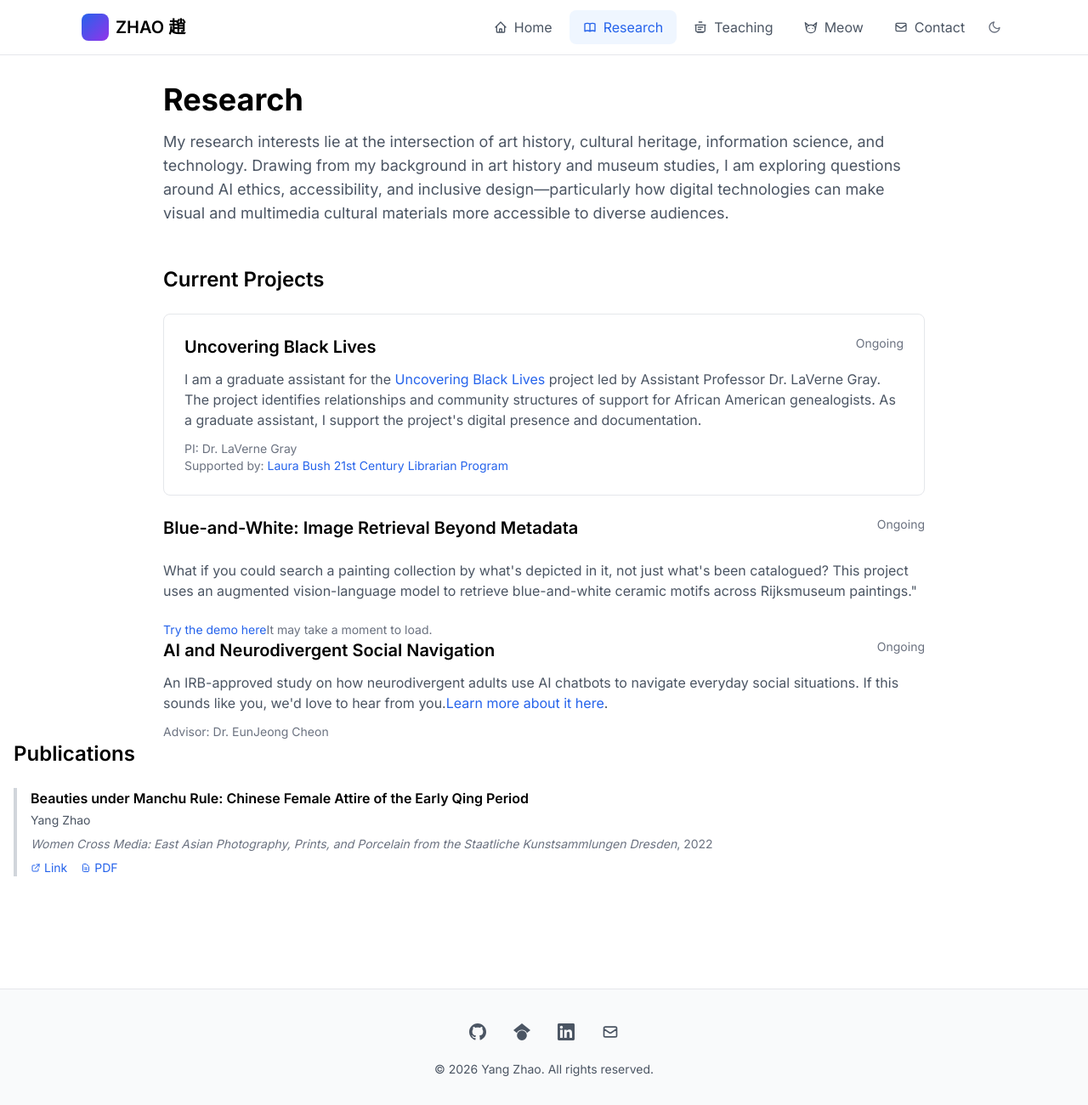
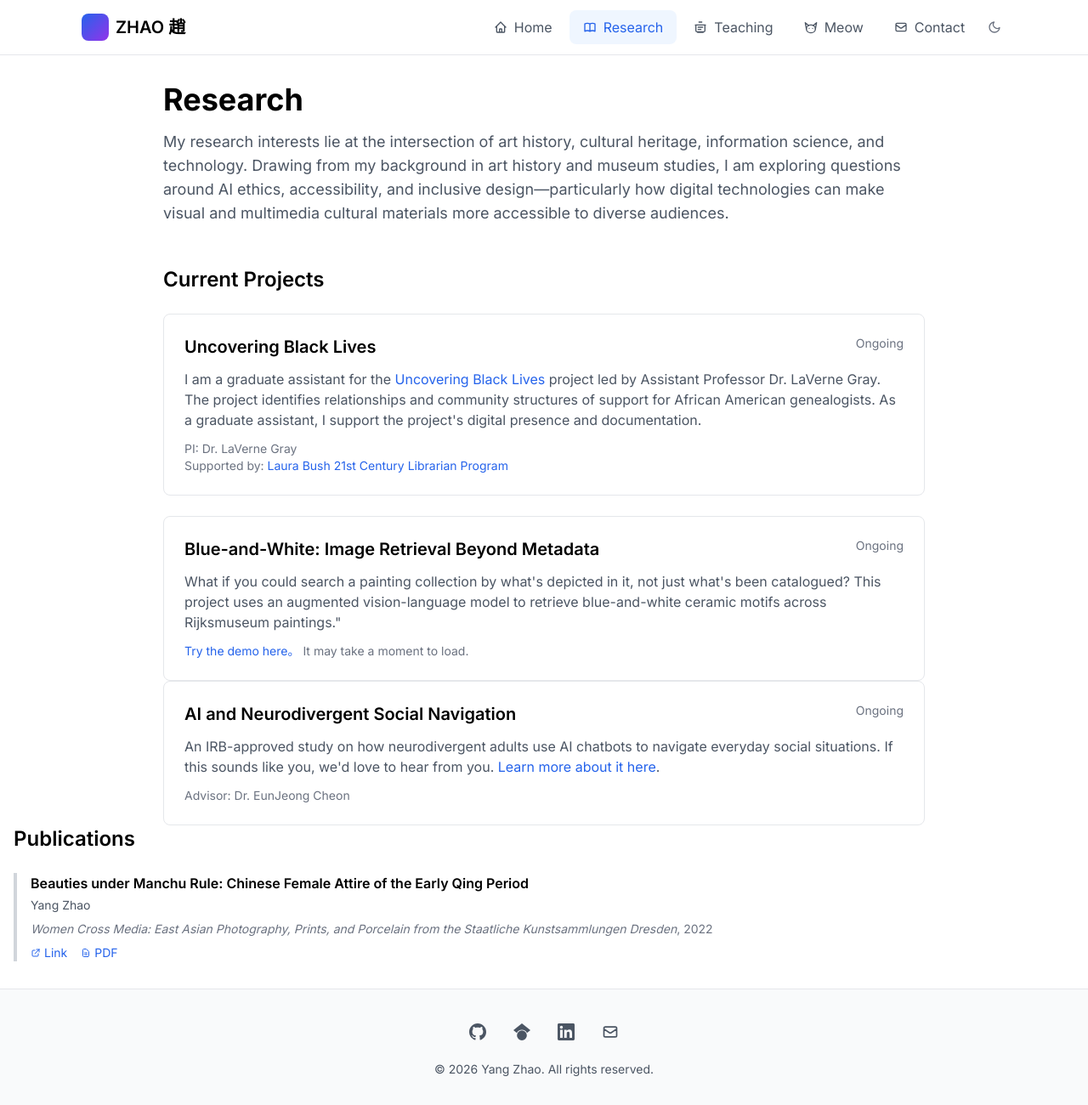
Before and after one commit to yzhao-is/yzhao-is.github.io, a Jekyll site: the page built from research.html, in a window 1280 px wide and 1300 px high. Shown: the whole window at 85% size. Built offline with Jekyll 4.4.1, drawn with Linux system fonts in a browser that asks for light colours; nearby versions of some CDN libraries.

Commit message:
Update research.html

```diff
--- a/research.html
+++ b/research.html
@@ -31,22 +31,28 @@ title: Research
         <p class="text-sm text-gray-500">PI: Dr. LaVerne Gray</p>
         <p class="text-sm text-gray-500">Supported by: <a href="https://www.imls.gov/grants/awarded/re-250139-ols-21" class="text-blue-600 hover:text-blue-700 hover:underline" target="_blank">Laura Bush 21st Century Librarian Program</a></p>
       </div>
+
+      <div class="border border-gray-200 rounded-lg p-6 hover:shadow-md transition-shadow">
       <div class="flex justify-between items-start mb-3">
           <h3 class="text-xl font-semibold">Blue-and-White: Image Retrieval Beyond Metadata</h3>
           <span class="text-sm text-gray-500 whitespace-nowrap ml-4">Ongoing</span>
         </div>
         <p class="text-gray-600 mb-3">
            What if you could search a painting collection by what's depicted in it, not just what's been catalogued? This project uses an augmented vision-language model to retrieve blue-and-white ceramic motifs across Rijksmuseum paintings."
-        <p class="text-sm text-gray-500"><a href="https://huggingface.co/spaces/YangZhao2026/blue-n-white" class="text-blue-600 hover:text-blue-700 hover:underline" target="_blank">Try the demo here</a>It may take a moment to load.</p>
+        <p class="text-sm text-gray-500"><a href="https://huggingface.co/spaces/YangZhao2026/blue-n-white" class="text-blue-600 hover:text-blue-700 hover:underline" target="_blank">Try the demo here。</a> It may take a moment to load.</p>
       </div>
+      </div>
+
+      <div class="border border-gray-200 rounded-lg p-6 hover:shadow-md transition-shadow">
       <div class="flex justify-between items-start mb-3">
           <h3 class="text-xl font-semibold">AI and Neurodivergent Social Navigation</h3>
           <span class="text-sm text-gray-500 whitespace-nowrap ml-4">Ongoing</span>
         </div>
         <p class="text-gray-600 mb-3">
-           An IRB-approved study on how neurodivergent adults use AI chatbots to navigate everyday social situations. If this sounds like you, we'd love to hear from you.<a href="https://github.com/yzhao-is/ai4nd-research" class="text-blue-600 hover:text-blue-700 hover:underline" target="_blank">Learn more about it here</a>.
+           An IRB-approved study on how neurodivergent adults use AI chatbots to navigate everyday social situations. If this sounds like you, we'd love to hear from you. <a href="https://github.com/yzhao-is/ai4nd-research" class="text-blue-600 hover:text-blue-700 hover:underline" target="_blank">Learn more about it here</a>.
         </p>
          <p class="text-sm text-gray-500">Advisor: Dr. EunJeong Cheon</p>
+      </div>
       </div>
 
     </div>
```
